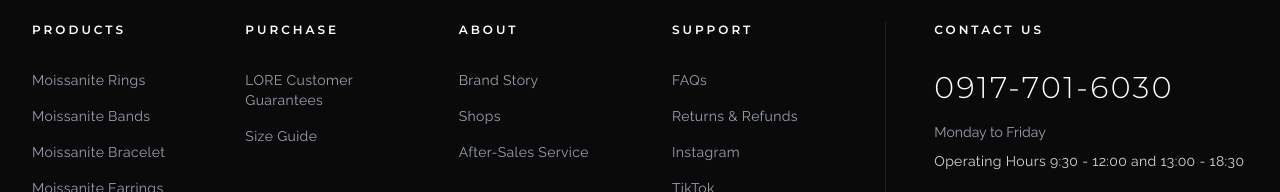
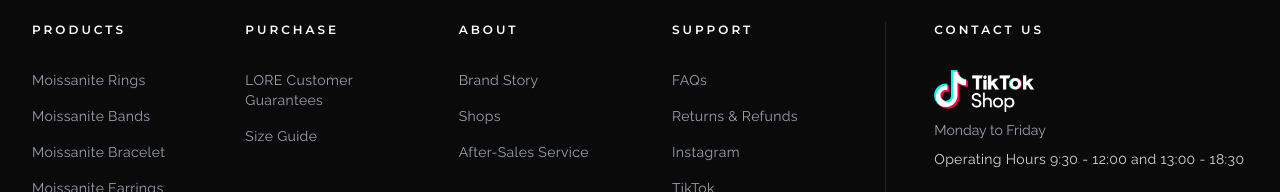
Before and after one commit to yskooo/lore-jewelry, a Next.js app: page / in a window 1280 px wide. Shown: the part 9136-9328 px from the top of the page. Built offline with nearby package versions, Linux system fonts and the light colour scheme.

Commit message:
chore: footer

```diff
--- a/components/FooterSections.tsx
+++ b/components/FooterSections.tsx
@@ -163,7 +163,7 @@ export function FooterSections() {
 
                 <li>
                   <Link
-                    href="/?tab=Ring#bestsellers"
+                    href="/?tab=Men's%20Ring#bestsellers"
                     className="hover:text-white transition-colors duration-300"
                   >
                     Men's Ring
@@ -290,11 +290,16 @@ export function FooterSections() {
                 CONTACT US
               </h4>
 
-              <p className={`${montserrat.className} text-3xl font-light tracking-[0.08em] text-white mb-4`}>
-                0917-701-6030
-              </p>
+              <a href={socialLinks.tiktok} target="_blank" rel="noreferrer" className="block ">
+                <Image
+                  src="/assets/tiktok-shop-logo.png"
+                  alt="TikTok Shop"
+                  width={100}
+                  height={100}
+                />
+              </a>
 
-              <p className={`${raleway.className} text-sm text-gray-400 mb-2`}>Monday to Friday</p>
+              <p className={`${raleway.className} text-sm text-gray-400 my-2`}>Monday to Friday</p>
 
               <p className={`${raleway.className} text-[13px] md:text-sm tracking-wide text-gray-300 leading-relaxed`}>
                 Operating Hours 9:30 - 12:00 and 13:00 - 18:30
```
Also changed, not shown: public/assets/tiktok-shop-logo.png (added).
